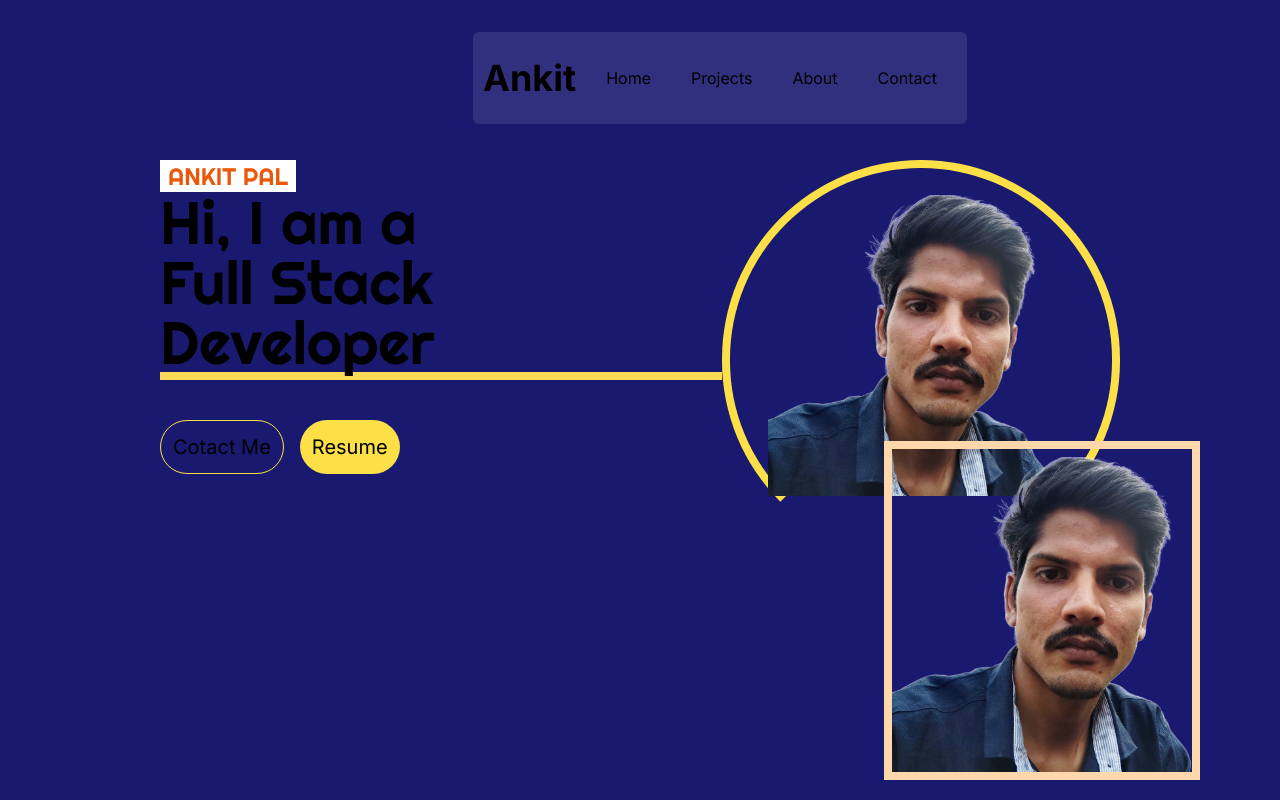
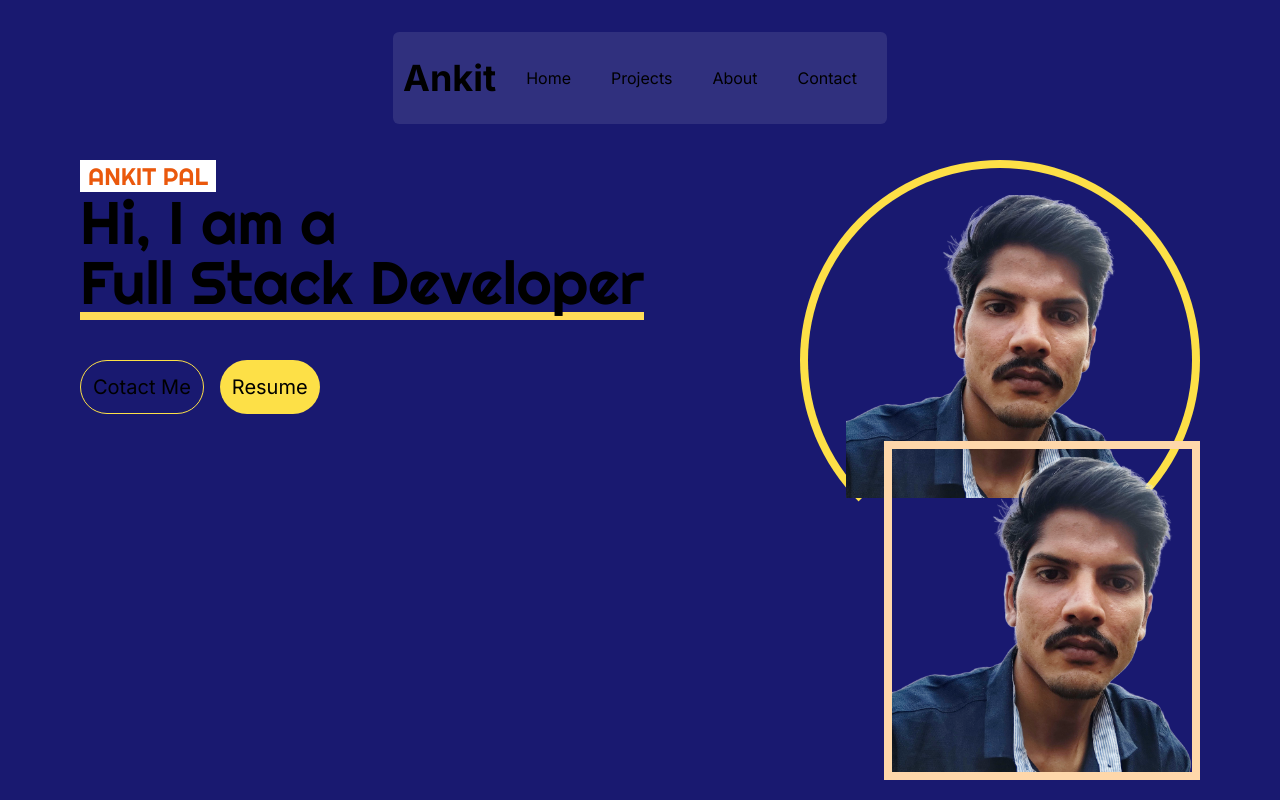
Before and after one commit to palankit003/newPortfolio, a Next.js app: page / in a window 1280 px wide. Shown: the top 800 px of the page. Built offline with nearby package versions, Linux system fonts and the light colour scheme.

Commit message:
fix: remove flex display and padding

```diff
--- a/app/globals.css
+++ b/app/globals.css
@@ -19,10 +19,6 @@
 body {
   color: rgb(var(--foreground-rgb));
   background: #191970;
-  display: flex;
-  flex-direction: column;
-  justify-content: flex-start;
   height: 100vh;
   margin: 0;
-  padding: 0 5rem;
 }
```
